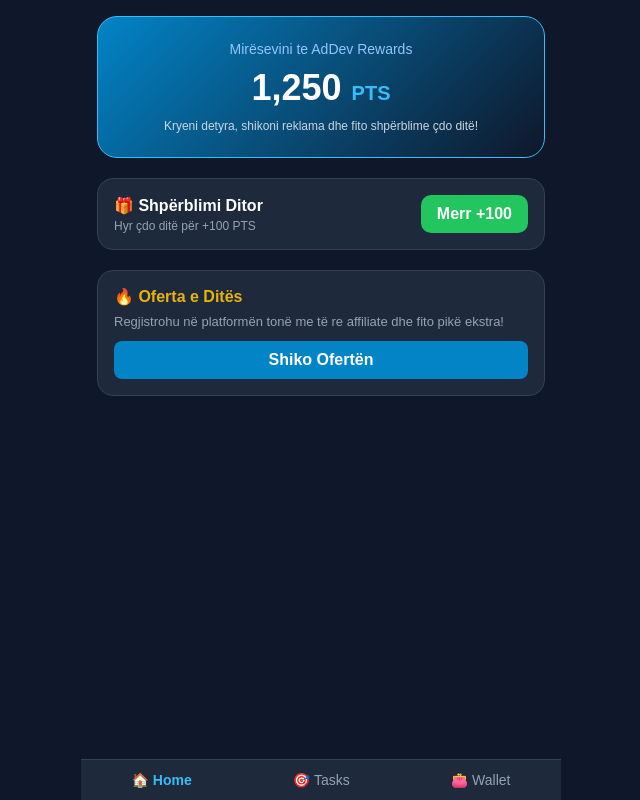
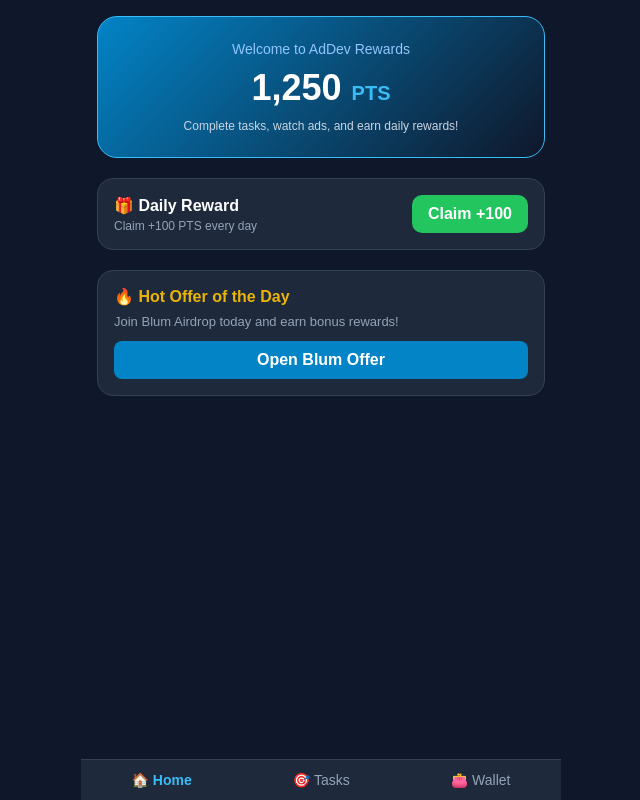
Before and after one commit to Fidaniii812/addev-miniapp, a React (Vite) app: page / in a window 1280 px wide. Shown: the whole page, without its empty margins (319-959 px from the left). Built offline with nearby package versions, Linux system fonts and the light colour scheme.

Commit message:
Translate text from Albanian to English in Home.tsx

```diff
--- a/src/pages/Home.tsx
+++ b/src/pages/Home.tsx
@@ -8,12 +8,12 @@
     if (claimedToday) return;
     setPoints((prev) => prev + 100);
     setClaimedToday(true);
-    alert("Keni marrë +100 PTS për sot!");
+    alert("You claimed +100 PTS for today!");
   };
 
   return (
     <div style={{ padding: "16px", color: "#fff", fontFamily: "sans-serif", paddingBottom: "80px" }}>
-      {/* Banner Kryesor */}
+      {/* Main Banner */}
       <div style={{
         background: "linear-gradient(135deg, #0284c7, #0f172a)",
         padding: "24px 16px",
@@ -22,12 +22,12 @@
         border: "1px solid #38bdf8",
         marginBottom: "20px"
       }}>
-        <div style={{ fontSize: "14px", color: "#93c5fd" }}>Mirësevini te AdDev Rewards</div>
+        <div style={{ fontSize: "14px", color: "#93c5fd" }}>Welcome to AdDev Rewards</div>
         <div style={{ fontSize: "36px", fontWeight: "bold", margin: "10px 0" }}>
           {points.toLocaleString()} <span style={{ fontSize: "20px", color: "#38bdf8" }}>PTS</span>
         </div>
         <p style={{ fontSize: "12px", color: "#cbd5e1", margin: 0 }}>
-          Kryeni detyra, shikoni reklama dhe fito shpërblime çdo ditë!
+          Complete tasks, watch ads, and earn daily rewards!
         </p>
       </div>
 
@@ -41,8 +41,8 @@
       }}>
         <div style={{ display: "flex", justifyContent: "space-between", alignItems: "center" }}>
           <div>
-            <h3 style={{ margin: "0 0 4px 0", fontSize: "16px" }}>🎁 Shpërblimi Ditor</h3>
-            <p style={{ margin: 0, fontSize: "12px", color: "#94a3b8" }}>Hyr çdo ditë për +100 PTS</p>
+            <h3 style={{ margin: "0 0 4px 0", fontSize: "16px" }}>🎁 Daily Reward</h3>
+            <p style={{ margin: 0, fontSize: "12px", color: "#94a3b8" }}>Claim +100 PTS every day</p>
           </div>
           <button
             onClick={handleDailyClaim}
@@ -57,24 +57,24 @@
               cursor: claimedToday ? "not-allowed" : "pointer"
             }}
           >
-            {claimedToday ? "E Marre" : "Merr +100"}
+            {claimedToday ? "Claimed" : "Claim +100"}
           </button>
         </div>
       </div>
 
-      {/* Direct Deal Banner */}
+      {/* Hot Offer of the Day */}
       <div style={{
         background: "#1e293b",
         padding: "16px",
         borderRadius: "16px",
         border: "1px solid #334155"
       }}>
-        <h3 style={{ margin: "0 0 8px 0", fontSize: "16px", color: "#eab308" }}>🔥 Oferta e Ditës</h3>
+        <h3 style={{ margin: "0 0 8px 0", fontSize: "16px", color: "#eab308" }}>🔥 Hot Offer of the Day</h3>
         <p style={{ fontSize: "13px", color: "#94a3b8", marginBottom: "12px" }}>
-          Regjistrohu në platformën tonë me të re affiliate dhe fito pikë ekstra!
+          Join Blum Airdrop today and earn bonus rewards!
         </p>
         <button
-          onClick={() => window.open("https://google.com", "_blank")}
+          onClick={() => window.open("https://t.me/blum/app?startapp=ref_LL9thrrMxR", "_blank")}
           style={{
             width: "100%",
             padding: "10px",
@@ -86,7 +86,7 @@
             cursor: "pointer"
           }}
         >
-          Shiko Ofertën
+          Open Blum Offer
         </button>
       </div>
     </div>
```
